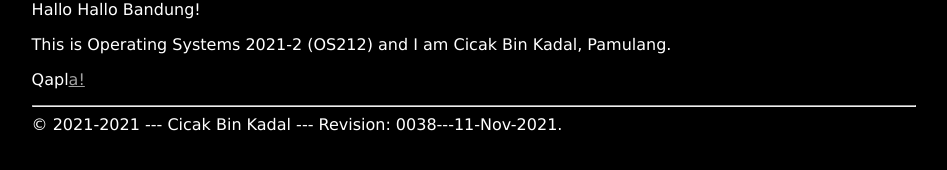
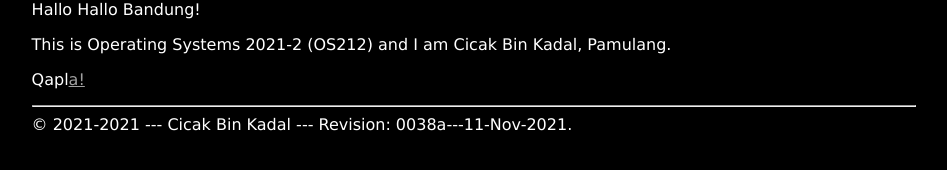
Before and after one commit to dnswd/os212, a Jekyll site: the page built from index.md, in a window 1280 px wide. Shown: the part 218-388 px from the top of the page, without its empty margins (166-1113 px from the left). Built offline with Jekyll 4.4.1, drawn with Linux system fonts in a browser that asks for light colours.

Commit message:
modified:   SandBox/TARBALL.tar.bz2

```diff
--- a/_config.yml
+++ b/_config.yml
@@ -1,5 +1,5 @@
 title:       "Operating Systems 2021-2 (OS212)"
-version:     "0038---11-Nov-2021"
+version:     "0038a---11-Nov-2021"
 copyright:   "2021-2021"
 description: >-
   This Is How Me Do It!
```
Also changed, not shown: 000.md (+1 -1 lines), 1 other file.
